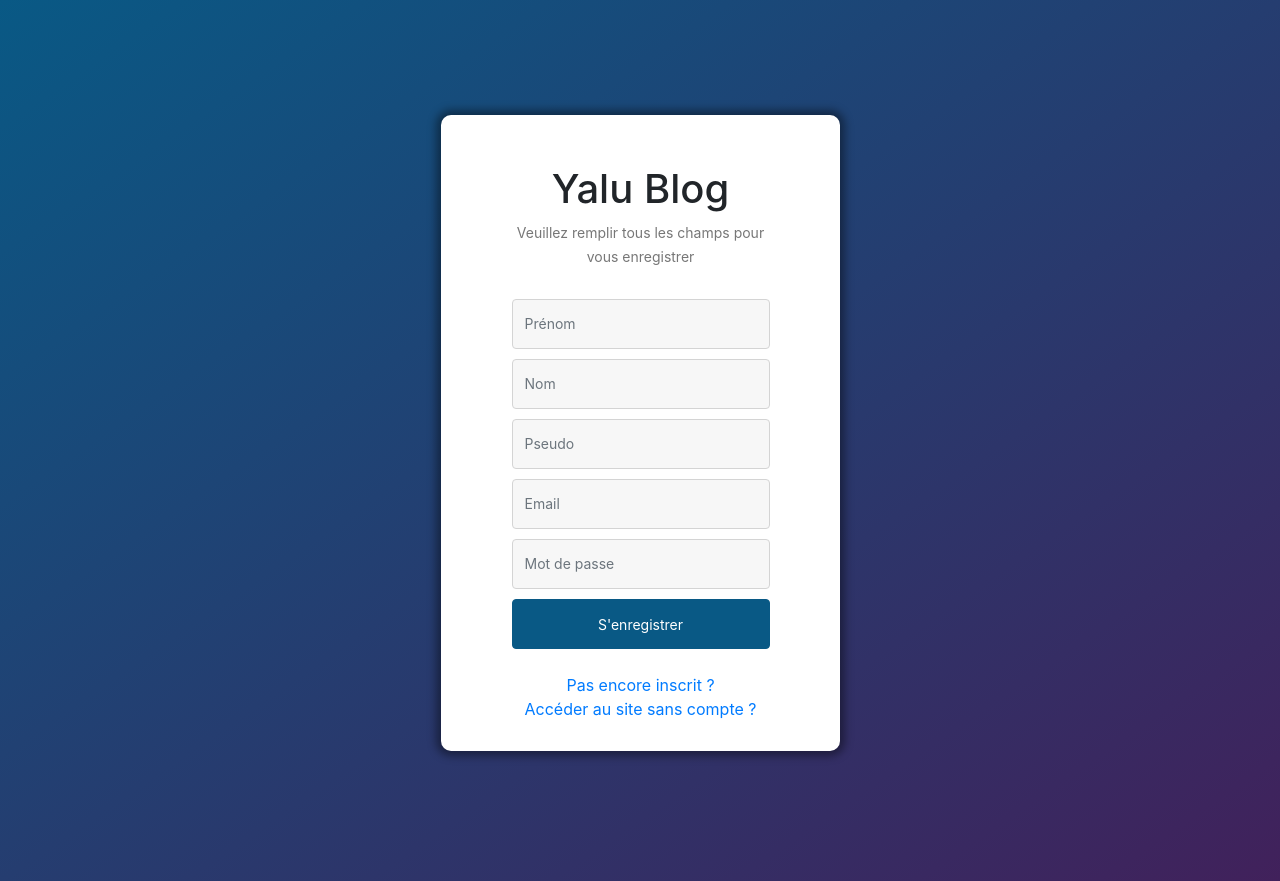
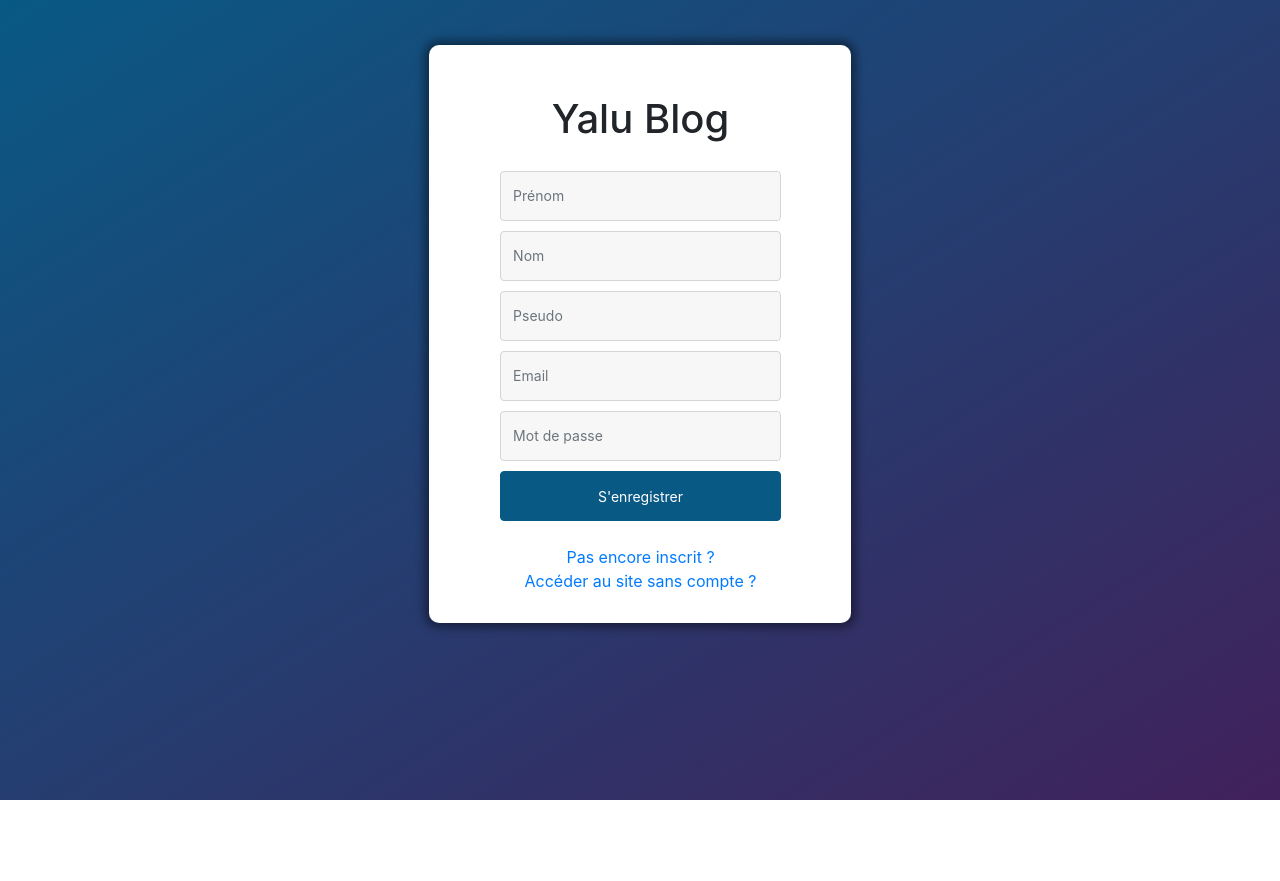
Before and after one commit to Pew0h/Yalu-blog, a PHP site: page /register.php in a window 1280 px wide. After the commit the page ends 800 px from the top, so only its background shows below. Run offline with PHP 8.4, Linux system fonts and the light colour scheme.

Commit message:
modif padding register/login

```diff
--- a/includes/css/login.css
+++ b/includes/css/login.css
@@ -2,6 +2,12 @@ body#LoginForm {
     background: linear-gradient(to bottom right, #095985, #41215B);
     background-size:cover;
     padding:100px;
+}
+
+body#RegisterForm {
+    background: linear-gradient(to bottom right, #095985, #41215B);
+    background-size:cover;
+    padding:30px;
 }
 
 .form-heading {
--- a/register.php
+++ b/register.php
@@ -1,4 +1,3 @@
-<?php session_start(); ?>
 <html>
 <head>
     <meta charset="UTF-8"/>
@@ -9,14 +8,13 @@
     <title>Register - Yalu Blog</title>
 </head>
 
-<body id="LoginForm">
+<body id="RegisterForm" style="margin: 0">
 <form method="POST">
     <div class="container">
         <div class="login-form">
             <div class="main-div">
                 <div class="panel">
-                    <h1>Yalu Blog</h1>
-                    <p>Veuillez remplir tous les champs pour vous enregistrer</p>
+                    <h1 style="padding-bottom: 20px">Yalu Blog</h1>
                 </div>
                 <form id="Login">
                     <div class="form-group">
```
